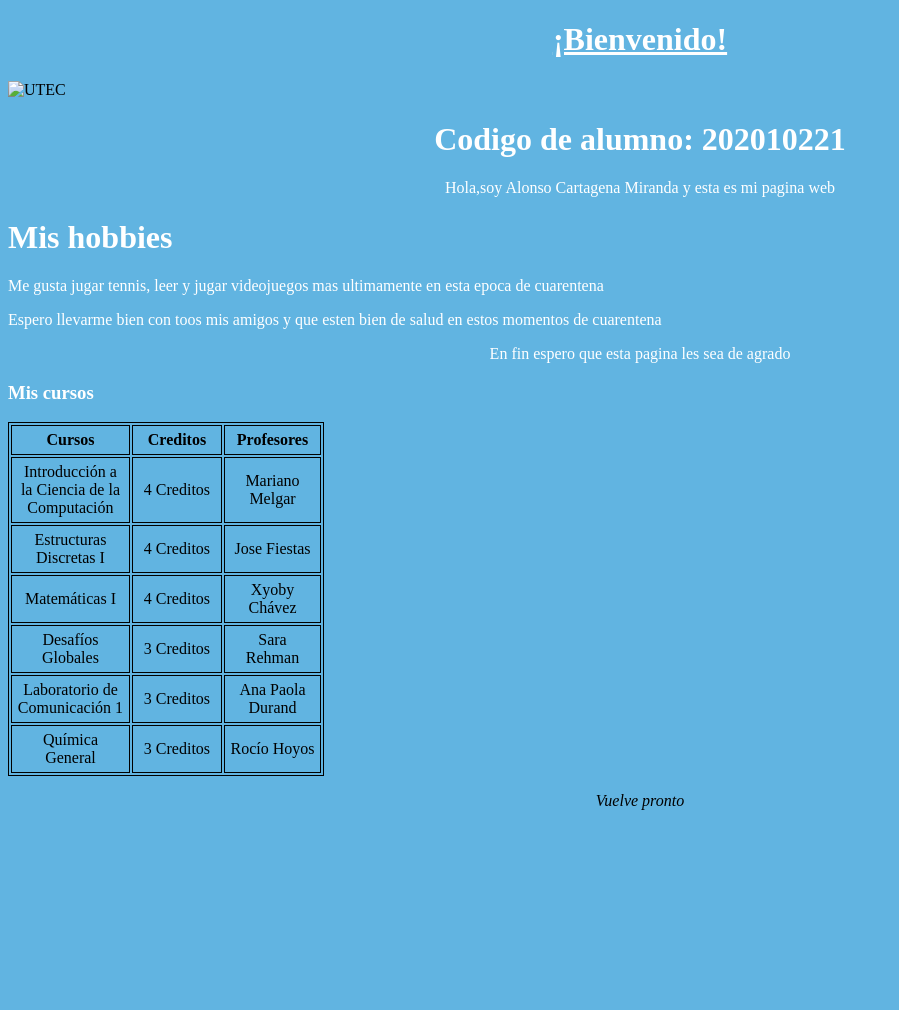
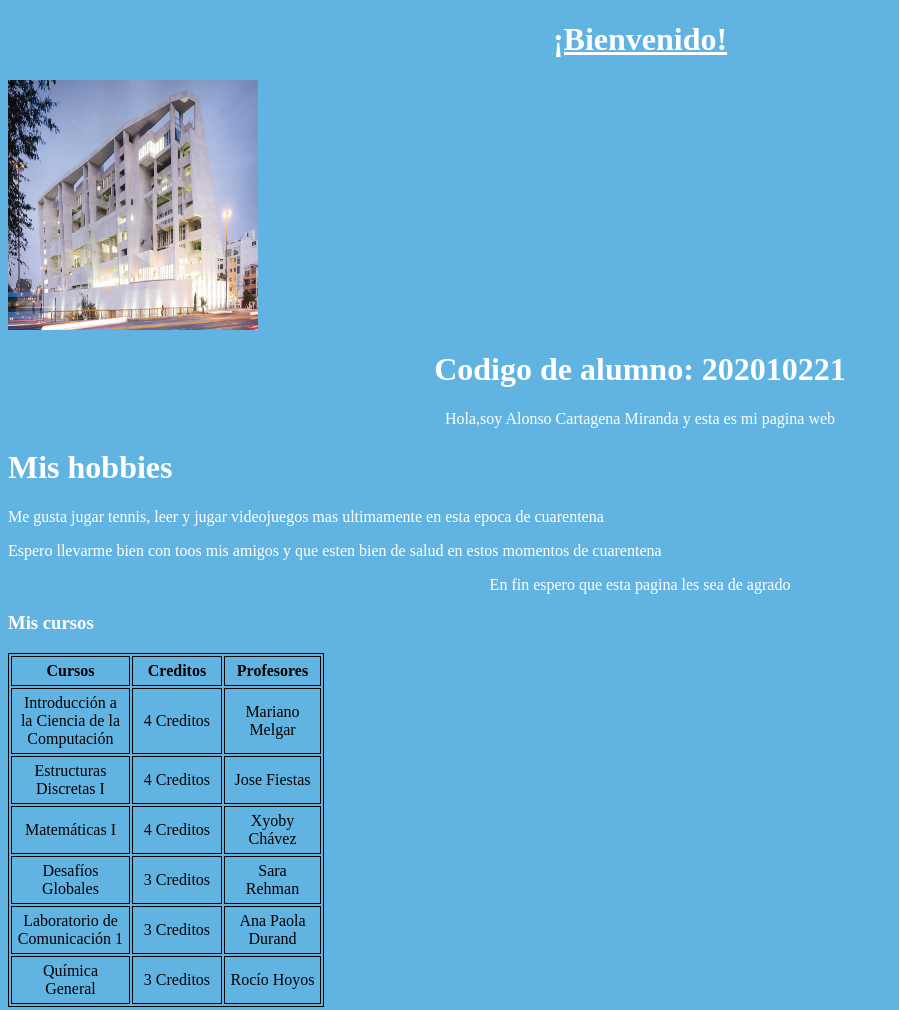
Before and after one commit to ignaciocartagenamiranda/alonsoignaciocartagenamiranda, a plain HTML site: page Pagina Web/Index.html in a window 1280 px wide. Shown: the top 1010 px of the page, without its empty margins (0-899 px from the left). Before the commit the page ends 826 px from the top, so only its background shows below. Drawn offline with Linux system fonts and the light colour scheme.

Commit message:
Update Index.html

```diff
--- a/Pagina Web/Index.html
+++ b/Pagina Web/Index.html
@@ -15,7 +15,7 @@ th, td {
 </head>
 <body bgcolor="61B4E1">
 <h1 style="text-align:center; color:white; found-family:Serif"><ins>¡Bienvenido!</ins></h1>
-<img src="Utec.jpg" alt="UTEC" width="250" height="250" align="center">
+<img src="imagenes/Utec.jpg" alt="UTEC" width="250" height="250" align="center">
 
 <h1 style="color:white; found-family:Serif; text-align:center;">Codigo de alumno: 202010221</h1>
 <p style="color:white; text-align:center; found-family:Serif;">Hola,soy Alonso Cartagena Miranda y esta es mi pagina web</p>
```
